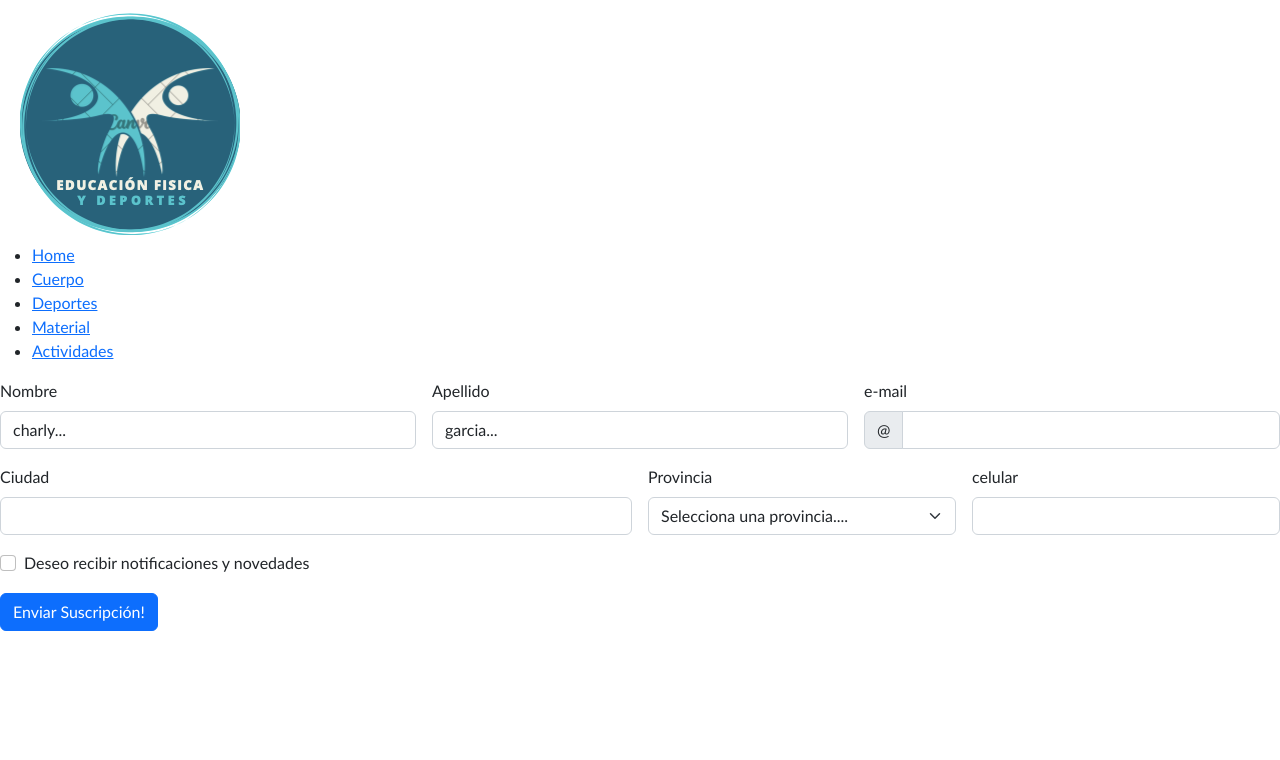
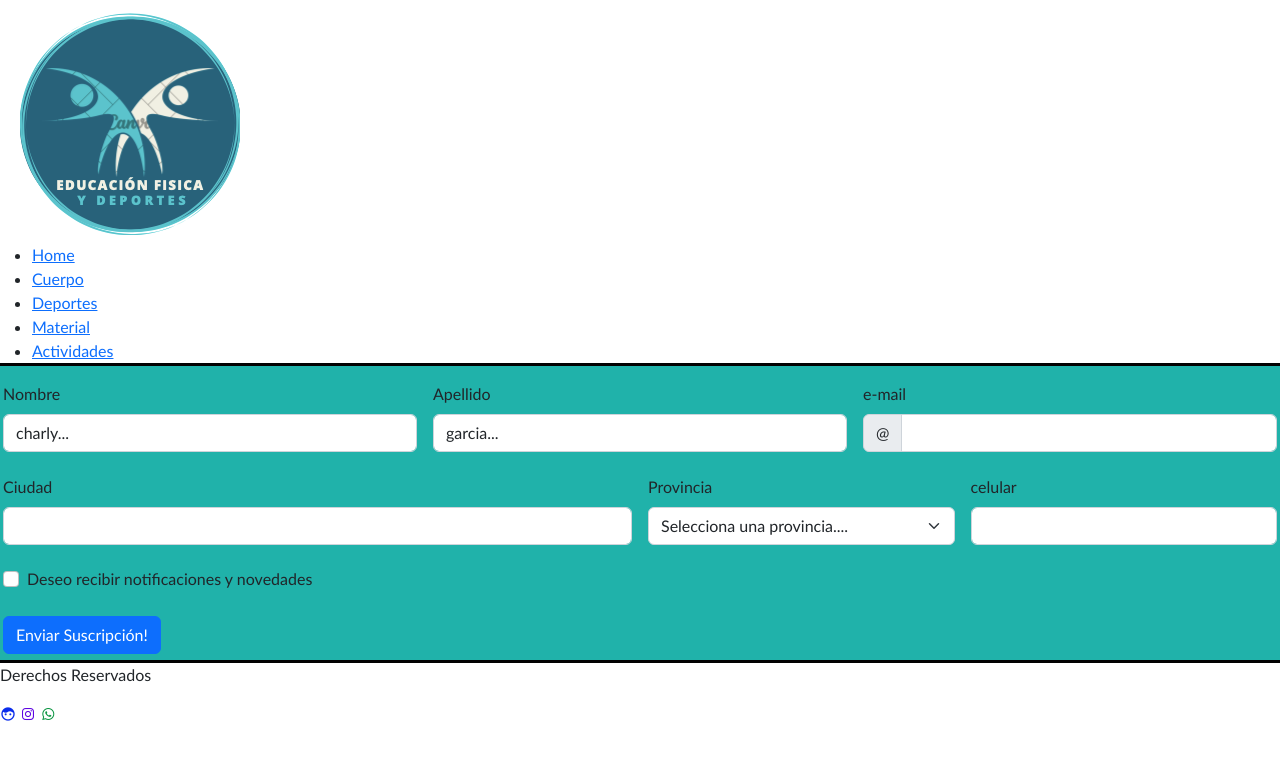
Before and after one commit to Pablos0818/Proyecto1, a plain HTML site: page contacto/contacto.html in a window 1280 px wide. Drawn offline with nearby package versions, Linux system fonts and the light colour scheme.

Commit message:
Se agrega estilo a pagina de contacto, footer y sus iconos

```diff
--- a/Contacto/estilocontacto.css
+++ b/Contacto/estilocontacto.css
@@ -1,20 +1,26 @@
 *{
-    margin: 0;
-
-
+    margin: auto;
     padding: 0;
     box-sizing: border-box;
 }
-body{
-   font-family: 'Gill Sans', 'Gill Sans MT', Calibri, 'Trebuchet MS', sans-serif;
-}
 
-header{
+.header{
     background-color: white;
 }
-header img{
+.header img{
 width: 150px;
 height: 150px;
 
+}
+
+body{
+   font-family: 'Gill Sans', 'Gill Sans MT', Calibri, 'Trebuchet MS', sans-serif;
 
 }
+form{
+    background-color: lightseagreen;
+
+    border: solid;
+    border-color: rgb(1, 1, 1);
+    height: 300px;
+}
--- a/contacto/contacto.html
+++ b/contacto/contacto.html
@@ -5,10 +5,12 @@
     <meta http-equiv="X-UA-Compatible" content="IE=edge">
     <meta name="viewport" content="width=device-width, initial-scale=1.0">
     <link href="https://cdn.jsdelivr.net/npm/bootstrap@5.2.2/dist/css/bootstrap.min.css" rel="stylesheet" integrity="sha384-Zenh87qX5JnK2Jl0vWa8Ck2rdkQ2Bzep5IDxbcnCeuOxjzrPF/et3URy9Bv1WTRi" crossorigin="anonymous">
+    <link href='https://unpkg.com/boxicons@2.1.2/css/boxicons.min.css' rel='stylesheet'>
     <link rel="stylesheet" href="/Proyecto1/Contacto/estilocontacto.css">
     <title>Formulario de Contacto</title>
 </head>
 <body>
+  <header>
   <img src="/Proyecto1/Imagenes/logo.efdxt.png" alt="">
   <nav><ul>
 
@@ -21,6 +23,8 @@
 
 </ul>
 </nav>
+</header>
+
     <form class="row g-3 needs-validation" novalidate>
         <div class="col-md-4">
           <label for="validationCustom01" class="form-label">Nombre</label>
@@ -107,5 +111,12 @@
           <button class="btn btn-primary" type="submit">Enviar Suscripción!</button>
         </div>
       </form>
+
+      <footer class="footer">
+        <p>Derechos Reservados</p>
+        <i class='bx bxs-face' style='color:#0b2dec'  ></i>
+        <i class='bx bxl-instagram' style='color:#5e04e2'  ></i>
+        <i class='bx bxl-whatsapp' style='color:#08943f'  ></i>
+          </footer>
 </body>
 </html>
```
